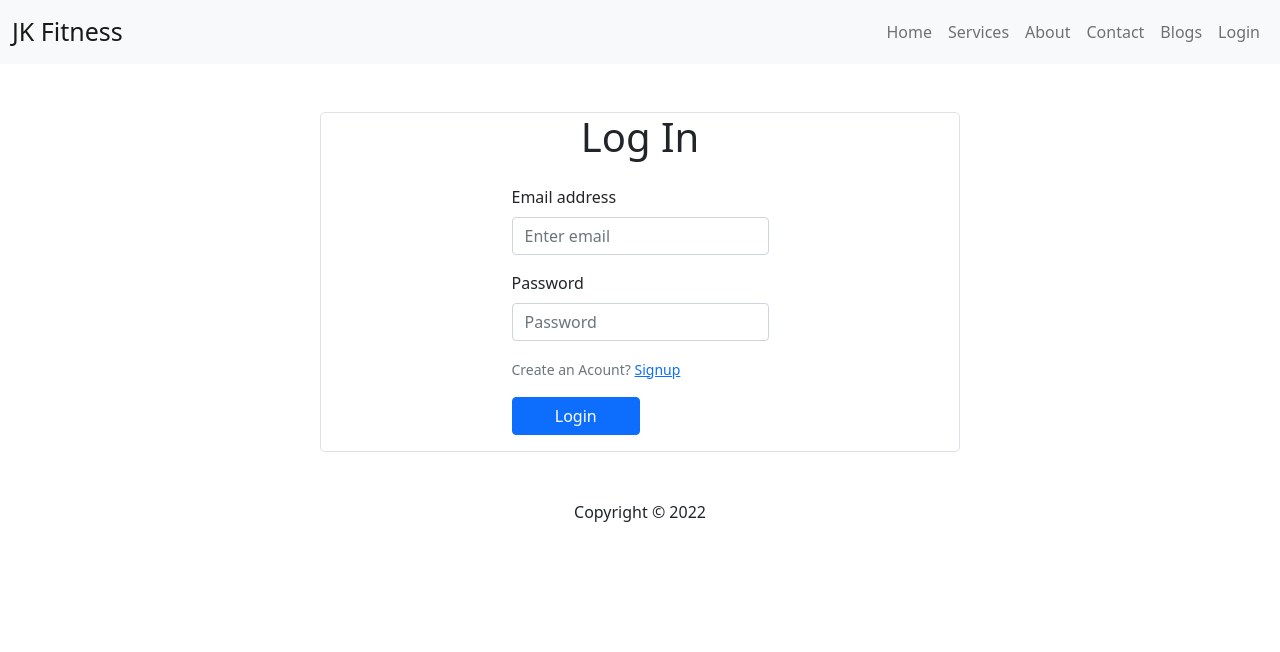
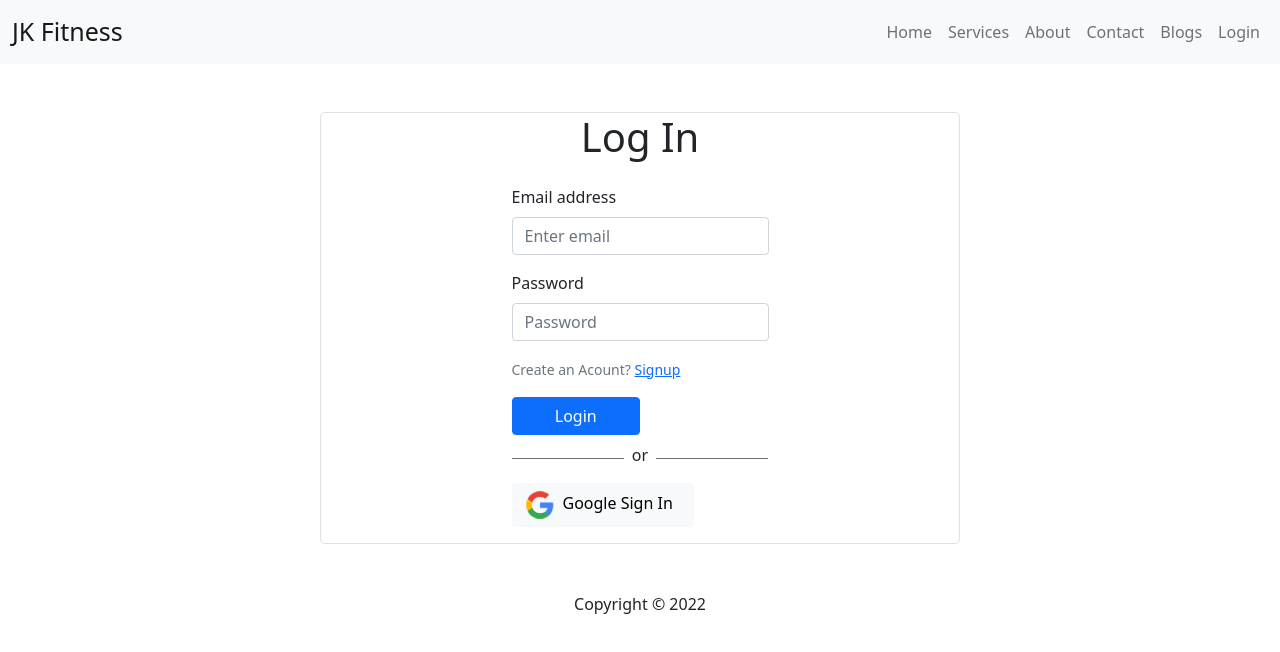
Before and after one commit to ahmed-nasir/independent-service-provider, a React (Create React App) app: page /login in a window 1280 px wide. Shown: the top 652 px of the page. Built offline with nearby package versions, Linux system fonts and the light colour scheme; no server answers.

Commit message:
social login

```diff
--- a/package.json
+++ b/package.json
@@ -14,6 +14,7 @@
     "react-firebase-hooks": "^5.0.3",
     "react-router-dom": "^6.3.0",
     "react-scripts": "5.0.1",
+    "react-toastify": "^8.2.0",
     "web-vitals": "^2.1.4"
   },
   "scripts": {
--- a/public/index.html
+++ b/public/index.html
@@ -24,7 +24,7 @@
       work correctly both with client-side routing and a non-root public URL.
       Learn how to configure a non-root public URL by running `npm run build`.
     -->
-    <title>React App</title>
+    <title>JK Fitness</title>
   </head>
   <body>
     <noscript>You need to enable JavaScript to run this app.</noscript>
--- a/src/component/Auth/Login/Login.js
+++ b/src/component/Auth/Login/Login.js
@@ -3,6 +3,10 @@ import { Form } from 'react-bootstrap';
 import { Link, useLocation, useNavigate } from 'react-router-dom';
 import { useSignInWithEmailAndPassword } from 'react-firebase-hooks/auth'
 import auth from '../../../firebase.init';
+import Loading from '../../shared/Loading/Loading';
+import { ToastContainer, toast } from 'react-toastify';
+import 'react-toastify/dist/ReactToastify.css';
+import SocialLogin from '../SocialLogin/SocialLogin';
 
 const Signup = () => {
     const [userInfo, setUserInfo] = useState({
@@ -23,6 +27,8 @@ const Signup = () => {
         loading,
         hookError,
     ] = useSignInWithEmailAndPassword(auth);
+
+
 
     const handleEmailChange = (e) => {
 
@@ -50,18 +56,23 @@ const Signup = () => {
     const handleLogin = e => {
         e.preventDefault();
         signInWithEmailAndPassword(userInfo.email, userInfo.password)
+        toast("Login complet")
     }
+
 
 
     const navigate = useNavigate();
     const location = useLocation();
     const from = location.state?.from?.pathname || '/'
 
-    useEffect(() => {
-        if (user) {
-            navigate(from)
-        }
-    }, [user])
+    if (loading) {
+        return <Loading></Loading>
+    }
+    // useEffect(() => {
+    if (user) {
+        navigate(from)
+    }
+    // }, [user])
 
     return (
         <div className='mt-5 border border-1 rounded-3 w-50 mx-auto'>
@@ -88,7 +99,9 @@ const Signup = () => {
                             </Form.Text>
                         </Form.Group>
                         <button className='btn btn-primary w-50'>Login</button>
+                        <SocialLogin></SocialLogin>
                     </Form>
+                    <ToastContainer/>
                 </div>
             </div>
         </div>
--- a/src/component/Auth/RequirAuth/RequirAuth.js
+++ b/src/component/Auth/RequirAuth/RequirAuth.js
@@ -2,11 +2,15 @@ import React from 'react';
 import { useAuthState } from 'react-firebase-hooks/auth';
 import { Navigate, useLocation } from 'react-router-dom';
 import auth from '../../../firebase.init';
+import Loading from '../../shared/Loading/Loading';
 
 const RequirAuth = ({ children }) => {
-    const [user] = useAuthState(auth)
+    const [user,loading] = useAuthState(auth)
 
     const location = useLocation()
+if(loading){
+    return <Loading></Loading>
+}
 
     if (!user) {
         return <Navigate to="/login" state={{ from: location }} replace />;
--- a/src/component/Auth/Signup/Signup.js
+++ b/src/component/Auth/Signup/Signup.js
@@ -3,6 +3,9 @@ import { Form } from 'react-bootstrap';
 import { Link, useLocation, useNavigate } from 'react-router-dom';
 import { useCreateUserWithEmailAndPassword } from 'react-firebase-hooks/auth'
 import auth from '../../../firebase.init';
+import Loading from '../../shared/Loading/Loading';
+import { ToastContainer, toast } from 'react-toastify';
+import 'react-toastify/dist/ReactToastify.css';
 
 const Signup = () => {
     const [userInfo, setUserInfo] = useState({
@@ -22,7 +25,7 @@ const Signup = () => {
         user,
         loading,
         hookError,
-    ] = useCreateUserWithEmailAndPassword(auth);
+    ] = useCreateUserWithEmailAndPassword(auth, { sendEmailVerification: true });
 
     const handleEmailChange = (e) => {
 
@@ -60,6 +63,7 @@ const Signup = () => {
     const handleSignUp = e => {
         e.preventDefault();
         createUserWithEmailAndPassword(userInfo.email, userInfo.password)
+        toast("Successfull")
     }
 
 
@@ -67,11 +71,15 @@ const Signup = () => {
     const location = useLocation();
     const from = location.state?.from?.pathname || '/'
 
-    useEffect(() => {
-        if (user) {
-            navigate(from)
-        }
-    }, [user])
+    if (loading) {
+        return <Loading></Loading>
+    }
+    console.log(user)
+    // useEffect(() => {
+    if (user) {
+        navigate(from)
+    }
+    // }, [user])
 
     return (
         <div className='mt-5 border border-1 rounded-3 w-50 mx-auto'>
@@ -103,7 +111,9 @@ const Signup = () => {
                             </Form.Text>
                         </Form.Group>
                         <button className='btn btn-primary w-50'>SignUp</button>
+                        <ToastContainer/>
                     </Form>
+
                 </div>
             </div>
         </div>
--- /dev/null
+++ b/src/component/Auth/SocialLogin/SocialLogin.js
@@ -0,0 +1,24 @@
+import React from 'react';
+import { useSignInWithGoogle } from 'react-firebase-hooks/auth';
+import auth from '../../../firebase.init';
+import googleIcon from '../../../images/icon/google.png'
+
+const SocialLogin = () => {
+
+    return (
+        <div >
+            <div className='w-100 d-flex justify-content-center align-items-center'>
+                <div style={{ height: '1px' }} className='bg-secondary w-50'></div>
+                <p className='mt-2 px-2'>or</p>
+                <div style={{ height: '1px' }} className='bg-secondary w-50'></div>
+            </div>
+            <div>
+                <button className='btn btn-light'><img src={googleIcon} alt="" />
+                   <span className='px-2'>Google Sign In</span>
+                </button>
+            </div>
+        </div>
+    );
+};
+
+export default SocialLogin;
--- /dev/null
+++ b/src/component/shared/Loading/Loading.js
@@ -0,0 +1,12 @@
+import React from 'react';
+import { Spinner } from 'react-bootstrap';
+
+const Loading = () => {
+    return (
+        <div style={{height:'300px'}} className=' w-100 d-flex justify-content-center align-items-center'>
+            <Spinner animation="border" variant="primary" />
+        </div>
+    );
+};
+
+export default Loading;
```
Also changed, not shown: src/images/icon/google.png (added), 1 other file (tests, documents, lock files or other folders).
